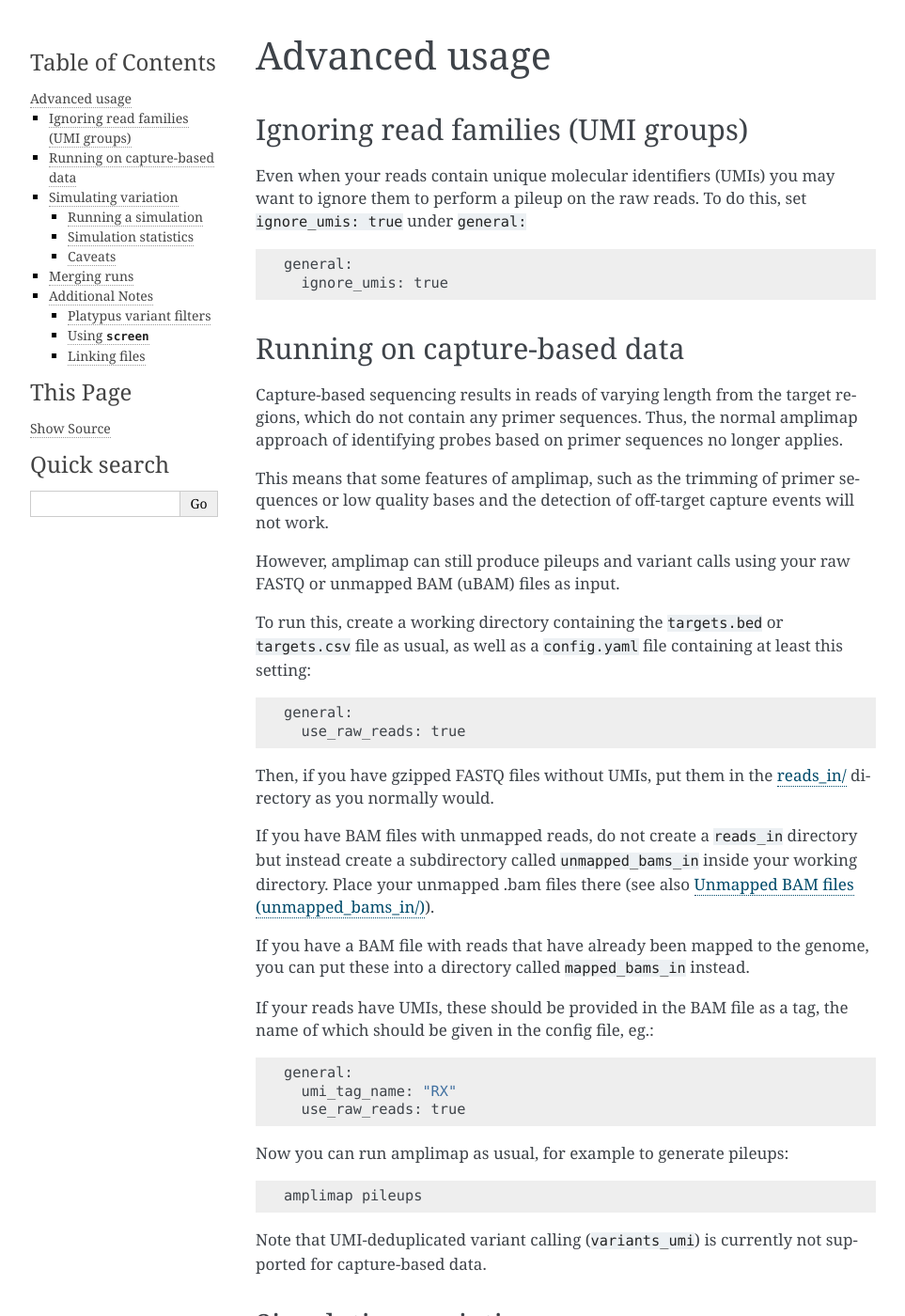
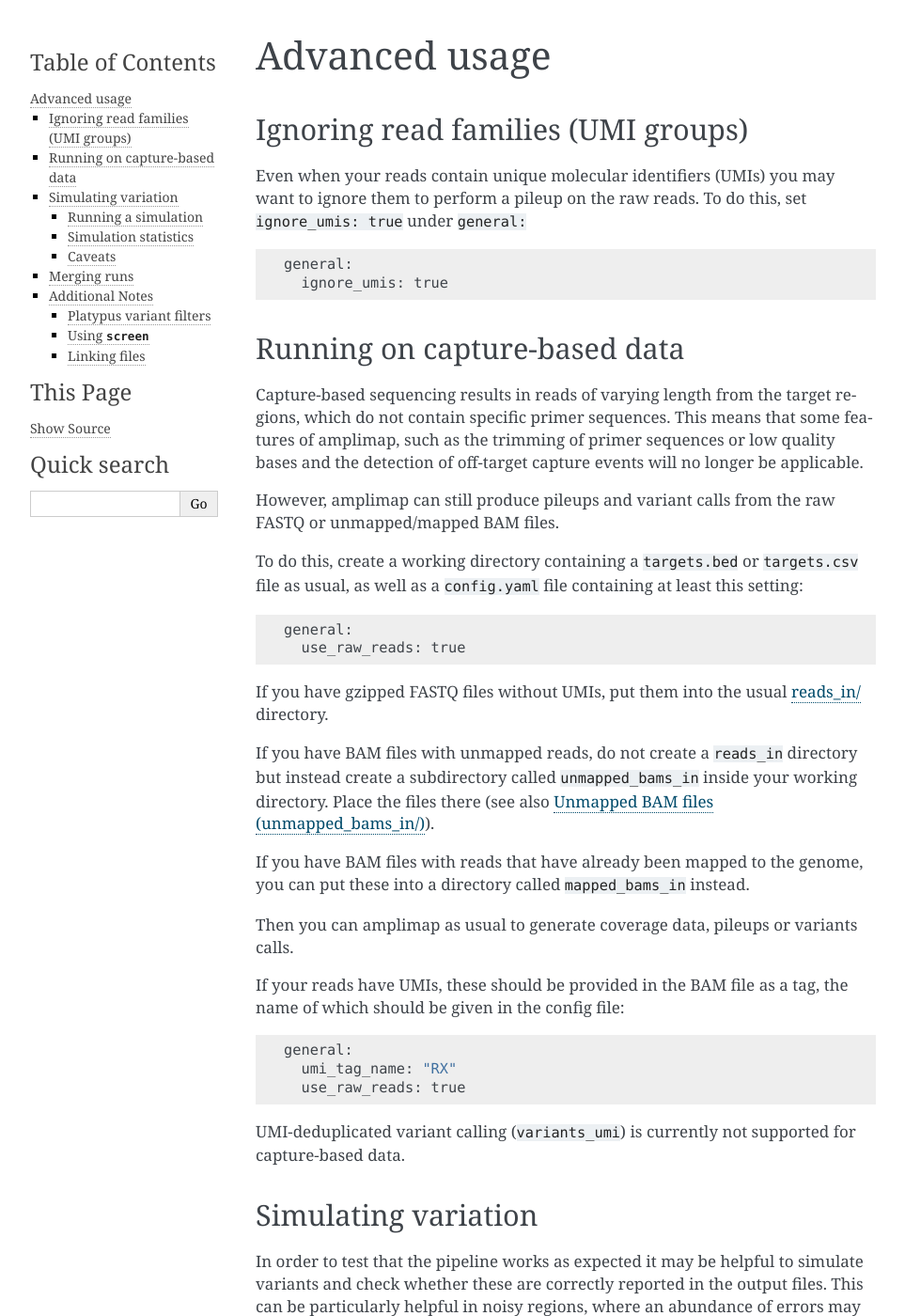
Before and after one commit to koelling/amplimap, a Sphinx documentation site: the page built from docs/advanced.rst, in a window 1280 px wide and 1400 px high. Shown: the whole window at 94% size, without its empty margins (148-1111 px from the left). Built offline with Sphinx 7.4.7, drawn with Linux system fonts in a browser that asks for light colours; some of the changed text lies outside the part shown.

Commit message:
update docs

```diff
--- a/docs/advanced.rst
+++ b/docs/advanced.rst
@@ -19,17 +19,15 @@ Running on capture-based data
 ~~~~~~~~~~~~~~~~~~~~~~~~~~~~~~~~~~~~
 
 Capture-based sequencing results in reads of varying length from the
-target regions, which do not contain any primer sequences. Thus, the normal
-amplimap approach of identifying probes based on primer sequences no
-longer applies.
-
+target regions, which do not contain specific primer sequences.
 This means that some features of amplimap, such as the trimming of primer sequences
-or low quality bases and the detection of off-target capture events will not work.
+or low quality bases and the detection of off-target capture events will no longer be
+applicable.
 
 However, amplimap can still produce pileups and variant calls
-using your raw FASTQ or unmapped BAM (uBAM) files as input.
+from the raw FASTQ or unmapped/mapped BAM files.
 
-To run this, create a working directory containing the
+To do this, create a working directory containing a
 ``targets.bed`` or ``targets.csv`` file as usual, as well as a
 ``config.yaml`` file containing at least this setting:
 
@@ -38,19 +36,20 @@ To run this, create a working directory containing the
     general:
       use_raw_reads: true
 
-Then, if you have gzipped FASTQ files without UMIs, put them in the :ref:`reads-in` directory as
-you normally would.
+If you have gzipped FASTQ files without UMIs, put them into the usual :ref:`reads-in` directory.
 
 If you have BAM files with unmapped reads, do not create a ``reads_in`` directory
 but instead create a subdirectory called ``unmapped_bams_in`` inside your
-working directory. Place your unmapped .bam files
+working directory. Place the files
 there (see also :ref:`unmapped-bams`).
 
-If you have a BAM file with reads that have already been mapped to the genome,
+If you have BAM files with reads that have already been mapped to the genome,
 you can put these into a directory called ``mapped_bams_in`` instead.
 
+Then you can amplimap as usual to generate coverage data, pileups or variants calls.
+
 If your reads have UMIs, these should be provided in the BAM file
-as a tag, the name of which should be given in the config file, eg.:
+as a tag, the name of which should be given in the config file:
 
 ::
 
@@ -58,14 +57,7 @@ as a tag, the name of which should be given in the config file, eg.:
       umi_tag_name: "RX"
       use_raw_reads: true
 
-Now you can run amplimap as usual,
-for example to generate pileups:
-
-::
-
-    amplimap pileups
-
-Note that UMI-deduplicated variant calling (``variants_umi``) is currently
+UMI-deduplicated variant calling (``variants_umi``) is currently
 not supported for capture-based data.
 
 Simulating variation
@@ -179,7 +171,7 @@ per sample, you can use the ``--unique-sample-id-column`` to specify the
 column name containing the sample ID (eg. ``DNAId``). This will generate
 an additional file called ``variants_summary_filtered.unique.csv``,
 which contains all unique filtered variants, and another file called
-``overage_full.unique.csv``, which contains the highest coverage numbers
+``coverage_full.unique.csv``, which contains the highest coverage numbers
 observed for each sample.
 
 For example:
--- a/docs/usage.rst
+++ b/docs/usage.rst
@@ -387,6 +387,7 @@ By default these log files will be placed in a folder called ``cluster_log``.
 For example, if you see an error message like this:
 
 ::
+
     (...)
     Error in rule tool_version:
         jobid: 9
```
Also changed, not shown: other parts of docs/advanced.rst (+1 -1 lines).
